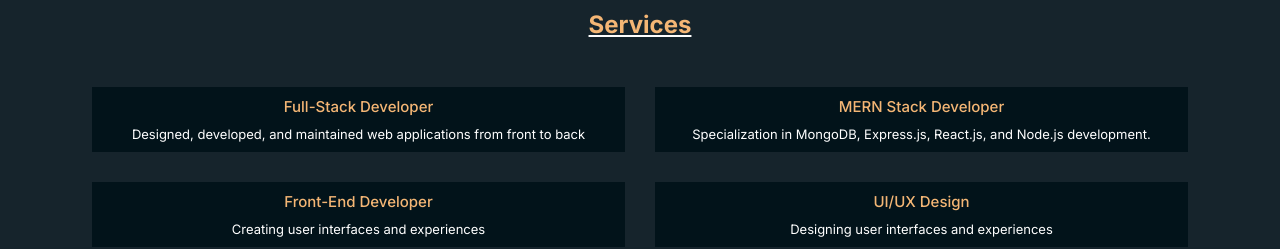
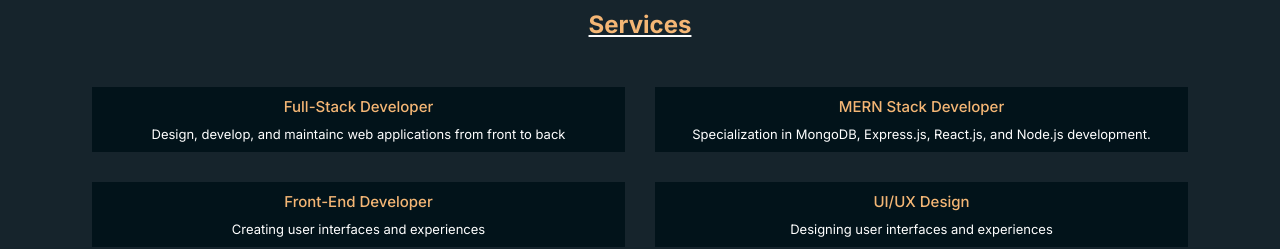
Before and after one commit to kutty023/MyPortfolio, a React (Vite) app in the folder portfolio/: page / in a window 1280 px wide. Shown: the part 1140-1389 px from the top of the page. Built offline with nearby package versions, Linux system fonts and the light colour scheme.

Commit message:
added data

```diff
--- a/portfolio/src/Pages/Services.jsx
+++ b/portfolio/src/Pages/Services.jsx
@@ -3,7 +3,7 @@
 
 function Services(){
     const servicesData = [
-      { title: "Full-Stack Developer", description: "Designed, developed, and maintained web applications from front to back" },
+      { title: "Full-Stack Developer", description: "Design, develop, and maintainc web applications from front to back" },
       { title: "MERN Stack Developer", description: "Specialization in MongoDB, Express.js, React.js, and Node.js development." },
       { title: "Front-End Developer", description: "Creating user interfaces and experiences" },
       { title: "UI/UX Design", description: "Designing user interfaces and experiences " },
```
